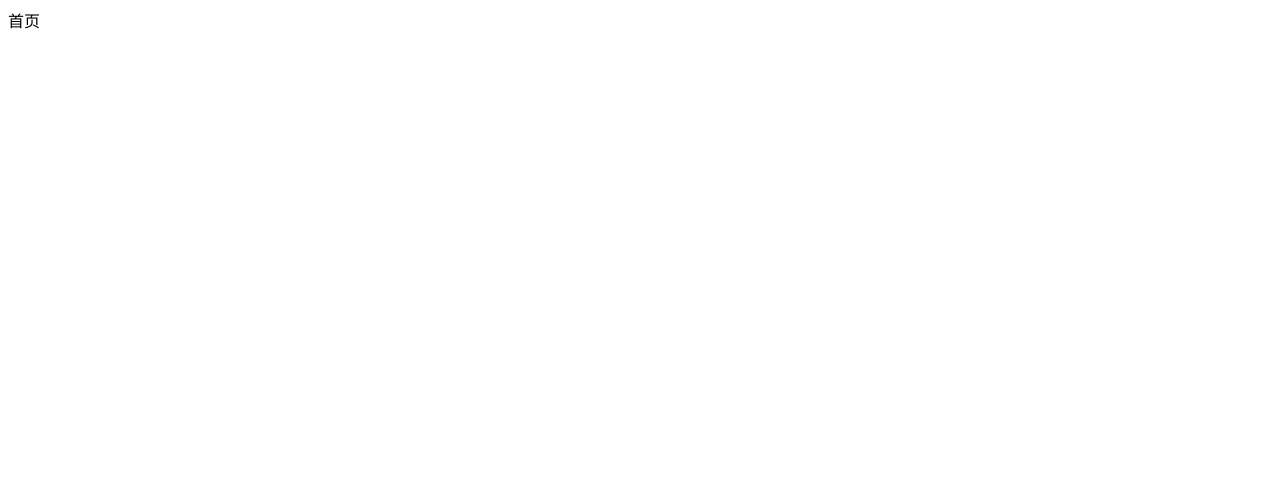
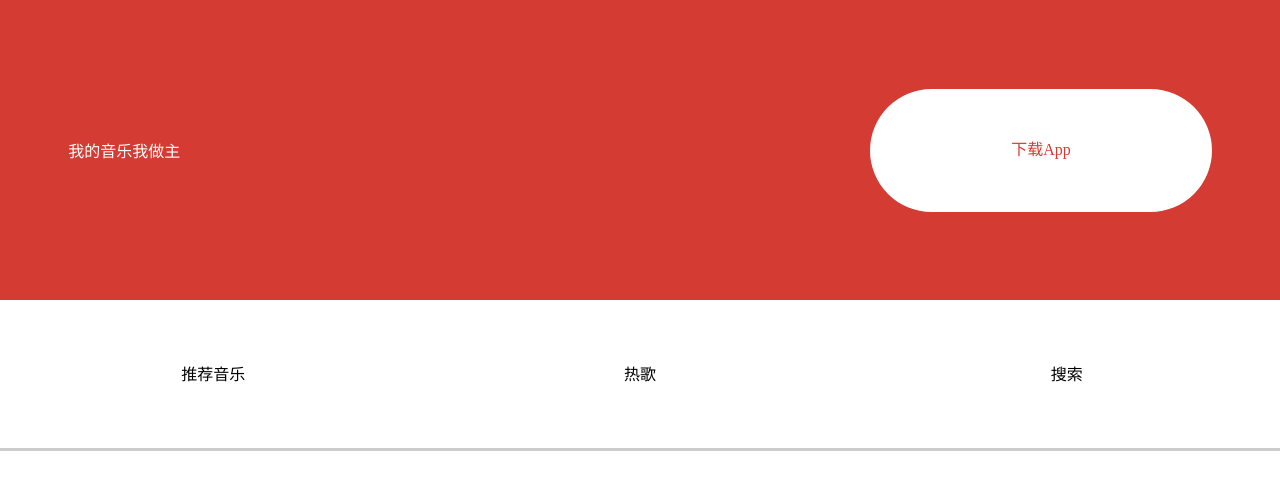
Before and after one commit to TianyouZhang721/wymusic-react, a React app: page /home in a window 1280 px wide. Shown: the top 490 px of the page. Built offline with nearby package versions, Linux system fonts and the light colour scheme.

Commit message:
推荐音乐

```diff
--- a/src/index.js
+++ b/src/index.js
@@ -7,6 +7,7 @@ import axios from 'axios'
 import "./util/fontsize"
 import MapRoute from './routes/MapRoute'
 import routes from './routes/routes'
+import './style/index.styl'
 Component.prototype.$http = axios
 ReactDOM.render(
     <BrowserRouter>
--- a/src/pages/Home/Home.js
+++ b/src/pages/Home/Home.js
@@ -1,10 +1,24 @@
 import React, { Component } from 'react';
-
+import {NavLink} from 'react-router-dom'
+import MapRoute from '../../routes/MapRoute'
 class Home extends Component {
     render() {
         return (
-            <div>
-                首页
+            <div className="home-container">
+                <header>
+                    <div className="home-header">
+                        <span className="left">我的音乐我做主</span>
+                        <span className="right">下载App</span>
+                    </div>
+                    <nav>
+                        <NavLink to="/home/recommend">推荐音乐</NavLink>
+                        <NavLink to="/home/hot">热歌</NavLink>
+                        <NavLink to="/home/search">搜索</NavLink>
+                    </nav>
+                </header>
+                <main>
+                    <MapRoute routes={this.props.routes} />
+                </main>
             </div>
         );
     }
--- /dev/null
+++ b/src/pages/Home/Hot.js
@@ -0,0 +1,13 @@
+import React, { Component } from 'react';
+
+class Hot extends Component {
+  render() {
+    return (
+      <div>
+        123
+      </div>
+    );
+  }
+}
+
+export default Hot;
--- /dev/null
+++ b/src/pages/Home/Recommend.js
@@ -0,0 +1,77 @@
+import React, { Component } from 'react';
+
+class Recommend extends Component {
+	constructor() {
+		super()
+		this.state = {
+			recommendMusic: [],
+			newMusic: []
+		}
+		this.getRecommend = this.getRecommend.bind(this)
+		this.getNew = this.getNew.bind(this)
+	}
+	componentWillMount() {
+		// this.$http.get("/personalized?limit=6").then(res => {
+		// 	this.setState({
+		// 		recommendMusic: res.data.result
+		// 	})
+
+		// })
+		// this.$http.get("/personalized/newsong").then(res => {
+		// 	this.setState({
+		// 		newMusic: res.data.result
+		// 	})
+		// })
+		this.$http.all([
+			this.getRecommend(),
+			this.getNew()
+		]).then(this.$http.spread((res1, res2) => {
+			console.log(res1)
+			console.log(res2)
+			this.setState({
+				recommendMusic: res1.data.result,
+				newMusic: res2.data.result
+			})
+		}))
+
+
+		// this.$http.all([
+		// 	方法1,
+		// 	方法2
+		// ]).then(this.$http.spread((res1, res2) => {
+
+		// }))
+	}
+	getRecommend() {
+		return this.$http.get("/personalized?limit=6")
+	}
+	getNew() {
+		return this.$http.get("/personalized/newsong")
+	}
+	render() {
+		console.log("render")
+		let { recommendMusic }  = this.state
+		return (
+			<div className="recommend">
+				<div className="recommend-music">
+					<p>推荐歌单</p>
+					<ul>
+						{
+							recommendMusic.map(item => {
+								return <li key={item.id}>
+									<div className="img-box">
+										<img src={item.picUrl} alt=""/>
+									</div>
+									<p>{item.name}</p>
+								</li>
+							})
+						}
+					</ul>
+				</div>
+				<div className="new-music"></div>
+			</div>
+		);
+	}
+}
+
+export default Recommend;
--- /dev/null
+++ b/src/pages/Home/Search.js
@@ -0,0 +1,13 @@
+import React, { Component } from 'react';
+
+class Search extends Component {
+  render() {
+    return (
+      <div>
+        123
+      </div>
+    );
+  }
+}
+
+export default Search;
--- a/src/routes/MapRoute.js
+++ b/src/routes/MapRoute.js
@@ -19,7 +19,10 @@ class MapRoute extends Component {
                             <Route
                                 key={item.path}
                                 path={item.path}
-                                component={item.component}
+                                // component={item.component}
+                                render={(props) => {
+                                    return <item.component {...props} routes={item.children}></item.component>
+                                }}
                             />
                         ) : (
                             <Redirect key={item.from} to={item.to} />
--- /dev/null
+++ b/src/style/index.styl
@@ -0,0 +1,87 @@
+color = #d43c33
+html, body, div, p, ul, li, h1, h2, h3, header, main, footer, nav, section
+    margin 0
+    padding 0
+    box-sizing: border-box
+a
+    text-decoration: none
+    color #000000
+li
+    list-style none
+img
+    display block
+
+html,body, #root
+    width 100%
+    height 100%
+
+
+// 首页的样式
+.home-container
+    display flex
+    flex-direction: column
+    width 100%
+    height 100%
+    header
+        width 100%
+        height 1.32rem
+        .home-header
+            width 100%
+            height .88rem
+            background-color color
+            display flex
+            justify-content: space-between
+            align-items: center
+            padding 0 .2rem
+            color #fff
+            .right
+                width: 1rem
+                height .36rem
+                border-radius: .18rem
+                background-color: #fff
+                color color
+                line-height: .36rem
+                text-align center
+        nav
+            width 100%
+            height .44rem
+            display: flex
+            border-bottom .01rem solid #ccc
+            a
+                flex 1
+                text-align center
+                line-height: .44rem
+                &.active
+                    color color
+    main
+        flex 1
+        overflow: auto
+        padding-top .2rem
+
+.recommend
+    width 100%
+    .recommend-music
+        width 100%
+        >p
+            border-left .02rem solid color
+            padding-left .1rem
+            margin-bottom: .1rem
+        ul
+            display flex
+            flex-wrap wrap
+            justify-content: space-between
+            li
+                width 1.2rem
+                margin-bottom: .1rem
+                .img-box
+                    width 1.2rem
+                    height 1.2rem
+                    img
+                        width 100%
+                        height 100%
+                p
+                    font-size .14rem
+                    display: -webkit-box; /* 弹性盒模型*/
+                    -webkit-box-orient: vertical; /* 文字垂直排列 */
+                    -webkit-line-clamp:2; /*文字显示的行数*/
+                    overflow: hidden; /*超出部分溢出隐藏*/
```
Also changed, not shown: src/routes/routes.js (+18 -1 lines).
